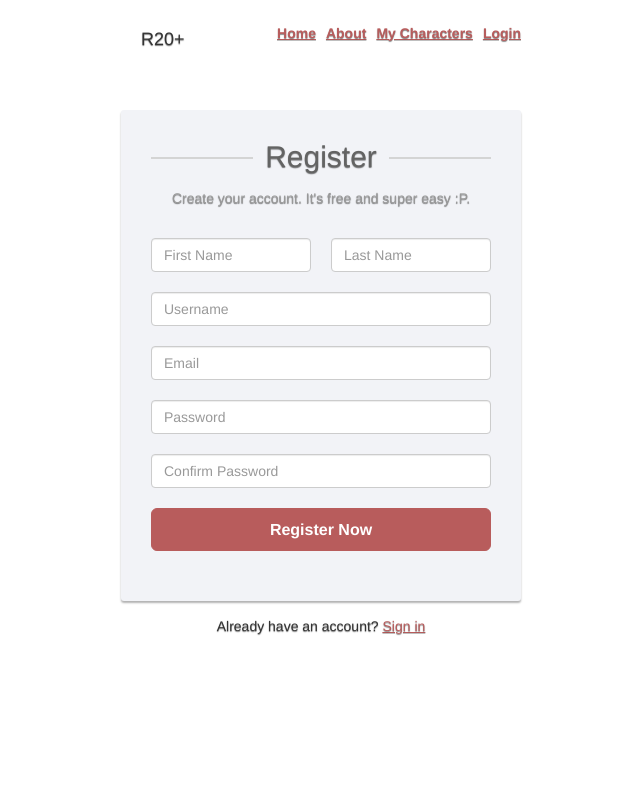
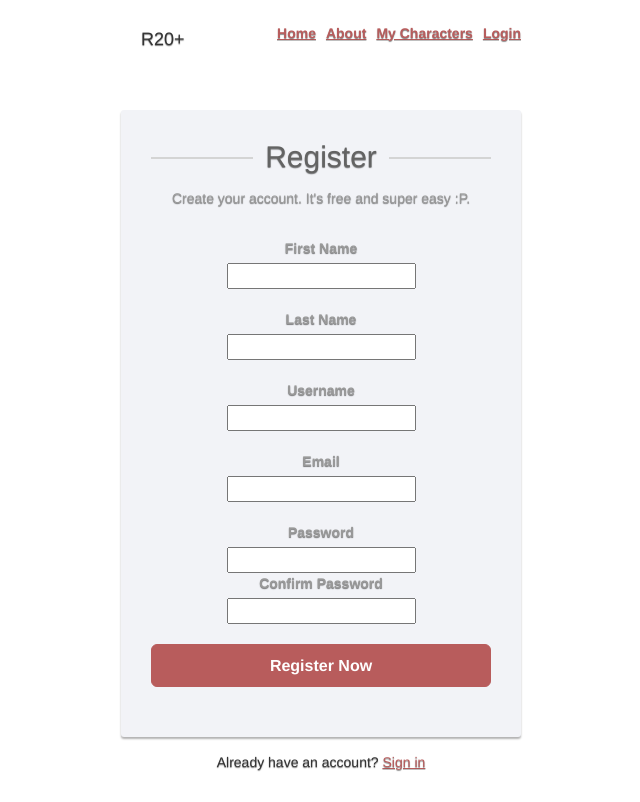
Before and after one commit to ValrynMilly/R20PLUS, a Flask app: page /signup.html in a window 1280 px wide. Shown: the whole page, without its empty margins (319-959 px from the left). Before the commit the page ends 635 px from the top, so only its background shows below. Run offline with Flask 2, Linux system fonts and the light colour scheme; some libraries are stand-ins or nearby versions.

Commit message:
Database & users finalised. Read Desc
So the database was previously working and users could register and log in but nothing was saving into the database. Users now have first & last names (seperate fields) & a username. I did this so I could identify them on the character sheet. That took too long.

```diff
--- a/Main/application/routes.py
+++ b/Main/application/routes.py
@@ -15,6 +15,13 @@ def home():
 def register():
     form = RegistrationForm()
     if form.validate_on_submit():
+        hash_pw = bcrypt.generate_password_hash(form.password.data)
+
+        user = Users(username=form.username.data,last_name=form.last_name.data,first_name=form.first_name.data,email=form.email.data, password=hash_pw)
+
+        db.session.add(user)
+        db.session.commit()
+
         return redirect(url_for('home'))
     return render_template('signup.html', title='Register', form=form)
 
@@ -22,7 +29,7 @@ def register():
 @app.route("/login.html", methods=['GET', 'POST'])
 def login():
     if current_user.is_authenticated:
-        return redirect(url_for('login.html'))
+        return redirect(url_for('home')) #If user is authenticated it sends them to the landing page
     form = LoginForm()
     if form.validate_on_submit():
         user = Users.query.filter_by(email=form.email.data).first()
--- a/Main/application/templates/home.html
+++ b/Main/application/templates/home.html
@@ -35,7 +35,7 @@ R20+
                   <nav class="nav nav-masthead">
                     <a class="nav-link" href="">Home</a>
                     <a class="nav-link" href="">About</a>
-                    <a class="nav-link" href="">My Characters</a>
+                    <a class="nav-link" href="mycharacters.html">My Characters</a>
                     <a class="nav-link" href="login.html">Login</a>
                   </nav>
                 </div>
--- /dev/null
+++ b/Main/application/templates/mycharacters.html
@@ -0,0 +1 @@
+<h1>HELLO!</h1>
--- a/Main/application/templates/signup.html
+++ b/Main/application/templates/signup.html
@@ -40,23 +40,80 @@ Sign Up
 		<h2>Register</h2>
 		<p class="hint-text">Create your account. It's free and super easy :P.</p>
         <div class="form-group">
-			<div class="row">
-				<div class="col-xs-6"><input type="first_name" class="form-control" name="first_name" placeholder="First Name" required="required"></div>
-				<div class="col-xs-6"><input type="last_name" class="form-control" name="last_name" placeholder="Last Name" required="required"></div>
+			<div class="form-group">
+                {{ form.first_name.label }}
+                <br>
+                {{ form.first_name }}
+                {% if form.first_name.errors %}
+                <div class='error'>
+                    {% for error in form.first_name.errors %}
+                        <span>{{ error }}</span>
+                    {% endfor %}
+                </div>
+                {% endif %}
+            </div>
+            <div class="form-group">
+                {{ form.last_name.label }}
+                <br>
+                {{ form.last_name }}
+                {% if form.last_name.errors %}
+                <div class='error'>
+                    {% for error in form.last_name.errors %}
+                        <span>{{ error }}</span>
+                    {% endfor %}
+                </div>
+                {% endif %}
 			</div>
         </div>
         <div class="form-group">
-        	<input type="username" class="form-control" name="username" placeholder="Username" required="required">
+            {{ form.username.label }}
+            <br>
+            {{ form.username }}
+            {% if form.username.errors %}
+            <div class='error'>
+                {% for error in form.username.errors %}
+                    <span>{{ error }}</span>
+                {% endfor %}
+            </div>
+            {% endif %}
         </div>
         <div class="form-group">
-        	<input type="email" class="form-control" name="email" placeholder="Email" required="required">
+            {{ form.email.label }}
+            <br>
+            {{ form.email }}
+            {% if form.email.errors %}
+            <div class='error'>
+                {% for error in form.email.errors %}
+                    <span>{{ error }}</span>
+            {% endfor %}
+            </div>
+            {% endif %}
         </div>
-		<div class="form-group">
-            <input type="password" class="form-control" name="password" placeholder="Password" required="required">
+        <div class='form_group'>
+            {{ form.password.label }}
+            <br>
+            {{ form.password }}
+            {% if form.password.errors %}
+                <div class='error'>
+                    {% for error in form.password.errors %}
+                        <span>{{ error }}</span>
+                    {% endfor %}
+                </div>
+            {% endif %}
         </div>
-		<div class="form-group">
-            <input type="password" class="form-control" name="confirm_password" placeholder="Confirm Password" required="required">
+        <div class='form_group'>
+            {{ form.confirm_password.label }}
+            <br>
+            {{ form.confirm_password }}
+            {% if form.confirm_password.errors %}
+                <div class='error'>
+                    {% for error in form.confirm_password.errors %}
+                        <span>{{ error }}</span>
+                    {% endfor %}
+                </div>
+            {% endif %}
         </div>
+        <br>
 		<div class="form-group">
             <button type="submit" class="btn btn-success btn-lg btn-block">Register Now</button>
         </div>
```
Also changed, not shown: Main/application/models.py (+6 -6 lines), Main/application/site.db.
